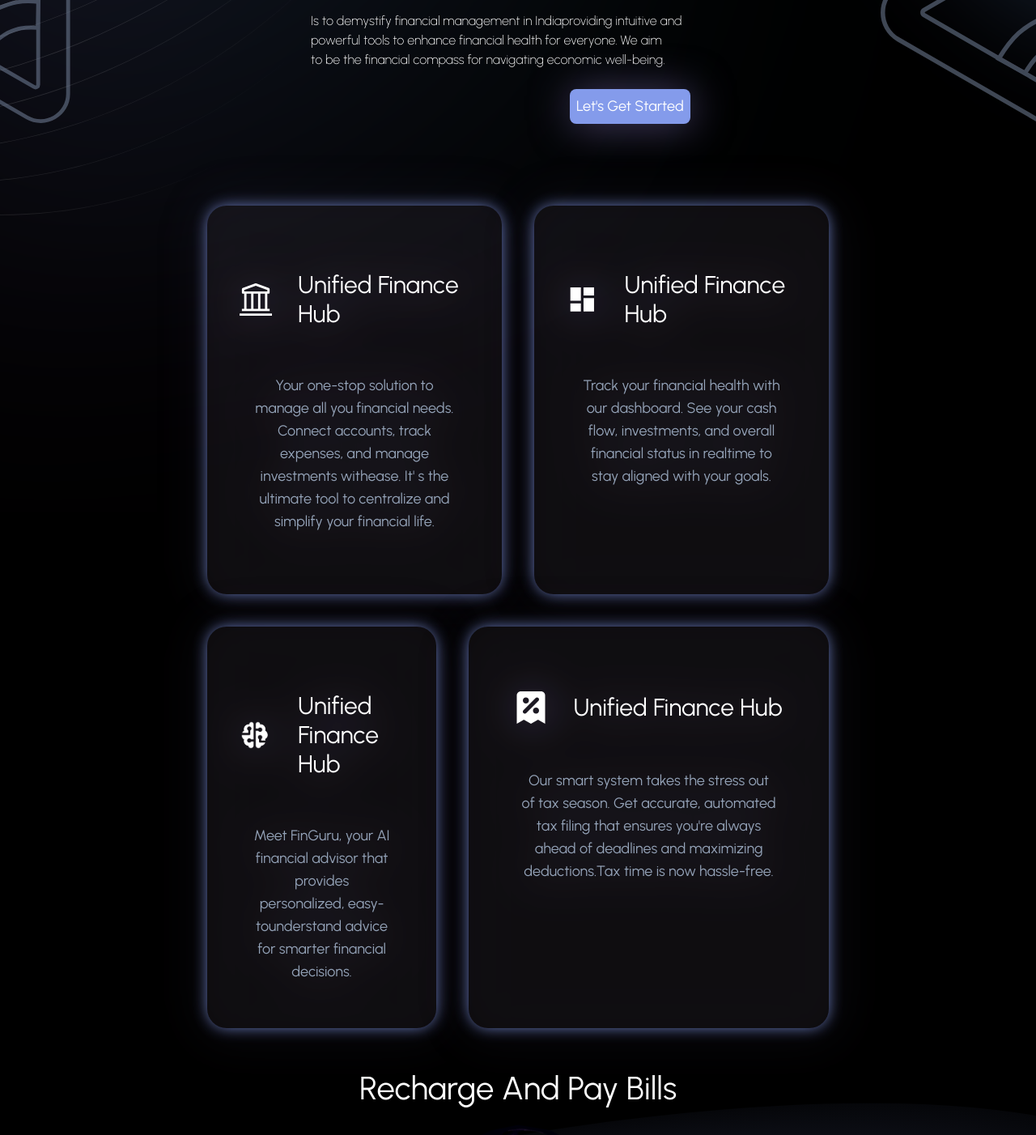
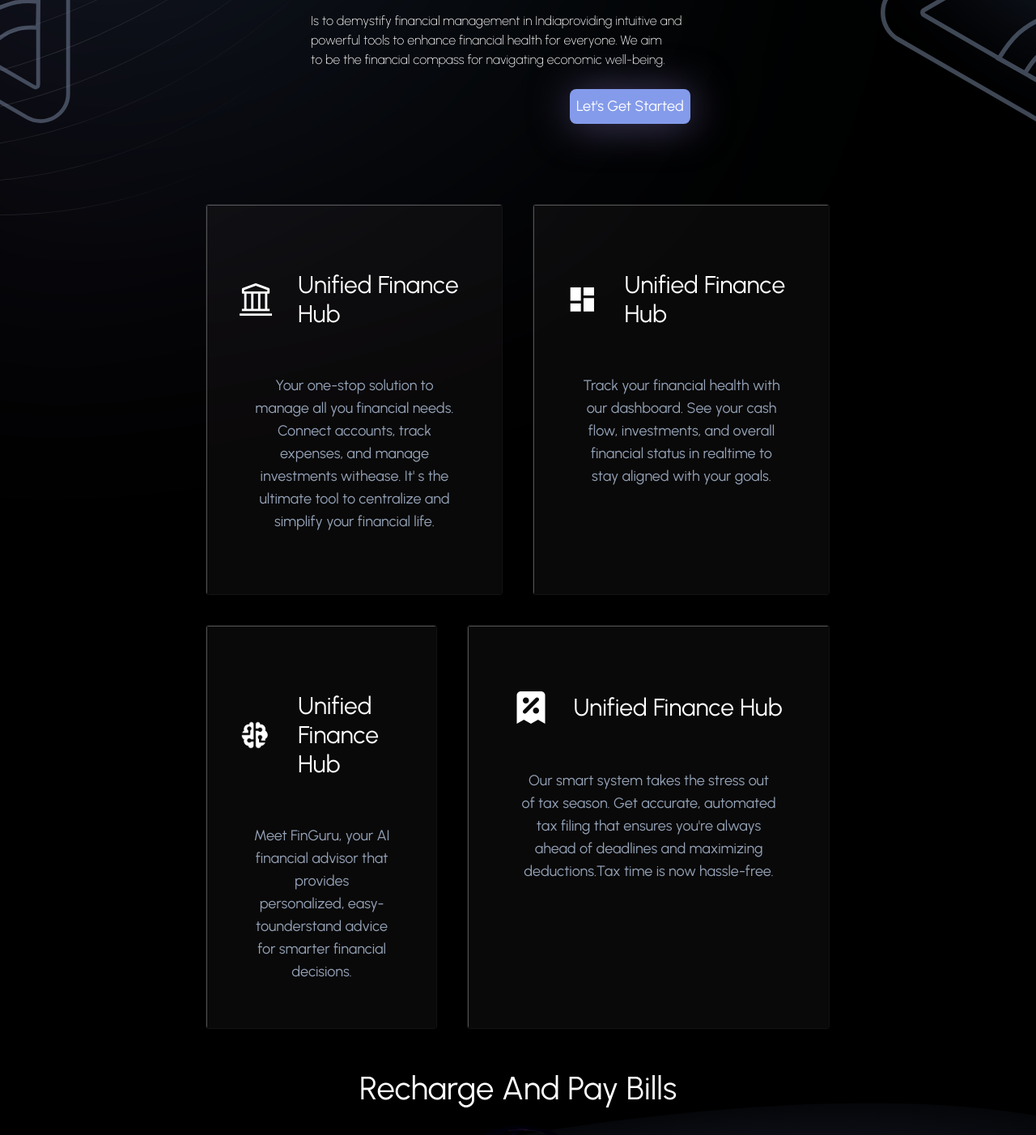
Before and after one commit to amey0307/finmitr-demo, a React (Vite) app: page / in a window 1280 px wide. Shown: the part 310-1712 px from the top of the page at 81% size. Built offline with nearby package versions, Linux system fonts and the light colour scheme.

Commit message:
feature design changed

```diff
--- a/src/pages/FeatureSection.jsx
+++ b/src/pages/FeatureSection.jsx
@@ -21,28 +21,28 @@ function FeatureSection() {
     return (
         <section className='md:px-[20vw] px-4 py-10'>
             <div className='grid grid-cols-10 grid-row-2 md:gap-10 gap-4'>
-                <div value="-1" className='col-span-5 md:p-10 md:py-[5rem] p-4 bg-[#716f6f16] rounded-3xl drop-shadow-purple sm:h-[25vh] lg:min-h-[30rem] md:h-[30rem] min-h-[13rem] md:shadow-[0_0px_20px_-3px_#849BEB] shadow-[0_0px_10px_-3px_#849BEB] hover:shadow-[0_0px_30px_-8px_#849BEB] transition-all ease-linear box'>
+                <div value="-1" className='col-span-5 md:p-10 md:py-[5rem] p-4 bg-[#716f6f16] sm:h-[25vh] lg:min-h-[30rem] md:h-[30rem] min-h-[13rem] shadow-[-0.5px_-0.5px_2px_-0.7px_#fff] transition-all ease-linear box'>
                     <div className='flex justify-center items-center md:gap-8 gap-2 md:mb-10 mb-4'>
                         <img src={bank} alt="" className='h-3 w-3 md:h-10 md:w-10' />
                         <h1 className='md:text-lg lg:text-3xl text-xs'>Unified Finance Hub</h1>
                     </div>
                     <p className='md:p-4 md:text-center lg:text-lg  md:text-sm text-xs text-slate-400 sm:text-balance'>Your one-stop solution to manage all you financial needs. Connect accounts, track expenses, and manage investments withease. It' s the ultimate tool to centralize and  simplify your financial life.</p>
                 </div>
-                <div value="-2" className='col-span-5 md:p-10 md:py-[5rem] p-4 bg-[#716f6f16] rounded-3xl drop-shadow-purple sm:h-[25vh] lg:min-h-[30rem] md:h-[30rem] min-h-[13rem] md:shadow-[0_0px_20px_-3px_#849BEB] shadow-[0_0px_10px_-3px_#849BEB] hover:shadow-[0_0px_30px_-8px_#849BEB] transition-all ease-linear box'>
+                <div value="-2" className='col-span-5 md:p-10 md:py-[5rem] p-4 bg-[#716f6f16] sm:h-[25vh] lg:min-h-[30rem] md:h-[30rem] min-h-[13rem] shadow-[-0.5px_-0.5px_2px_-0.7px_#fff] transition-all ease-linear box'>
                     <div className='flex justify-center items-center md:gap-8 gap-2 md:mb-10 mb-4'>
                         <img src={dashboard} alt="" className='h-3 w-3 md:h-10 md:w-10' />
                         <h1 className='md:text-lg lg:text-3xl text-xs'>Unified Finance Hub</h1>
                     </div>
                     <p className='md:p-4 md:text-center lg:text-lg  md:text-sm text-xs text-slate-400 sm:text-balance'>Track your financial health with our dashboard. See your cash flow, investments, and overall financial status in realtime to stay aligned with your goals.</p>
                 </div>
-                <div value="3" className='md:col-span-4 col-span-5 lg:p-10 lg:pt-[5rem] md:p-4 md:py-[5rem] p-4 bg-[#716f6f16] rounded-3xl drop-shadow-purple sm:h-[25vh] lg:min-h-[30rem] md:h-fit min-h-[13rem] md:shadow-[0_0px_20px_-3px_#849BEB] shadow-[0_0px_10px_-3px_#849BEB] hover:shadow-[0_0px_30px_-8px_#849BEB] transition-all ease-linear box'>
+                <div value="3" className='md:col-span-4 col-span-5 lg:p-10 lg:pt-[5rem] md:p-4 md:py-[5rem] p-4 bg-[#716f6f16] sm:h-[25vh] lg:min-h-[30rem] md:h-fit min-h-[13rem] shadow-[-0.5px_-0.5px_2px_-0.7px_#fff] transition-all ease-linear box'>
                     <div className='flex justify-center items-center md:gap-8 gap-2 md:mb-10 mb-4'>
                         <img src={ai_mentor} alt="" className='h-3 w-3 md:h-10 md:w-10' />
                         <h1 className='md:text-lg lg:text-3xl text-xs'>Unified Finance Hub</h1>
                     </div>
                     <p className='md:p-4 md:text-center lg:text-lg  md:text-sm text-[10px] text-slate-400 text-balance'>Meet FinGuru, your AI financial advisor that provides personalized, easy-tounderstand advice for smarter financial decisions.</p>
                 </div>
-                <div value="1" className='md:col-span-6 col-span-5 md:p-10 md:py-[5rem] p-4 bg-[#716f6f16] rounded-3xl drop-shadow-purple sm:h-[25vh] lg:min-h-[30rem] md:h-full min-h-[13rem] md:shadow-[0_0px_20px_-3px_#849BEB] shadow-[0_0px_10px_-3px_#849BEB] hover:shadow-[0_0px_30px_-8px_#849BEB] transition-all ease-linear box'>
+                <div value="1" className='md:col-span-6 col-span-5 md:p-10 md:py-[5rem] p-4 bg-[#716f6f16] sm:h-[25vh] lg:min-h-[30rem] md:h-full min-h-[13rem] shadow-[-0.5px_-0.5px_2px_-0.7px_#fff] transition-all ease-linear box'>
                     <div className='flex justify-center items-center md:gap-8 gap-2 md:mb-10 mb-4'>
                         <img src={tax} alt="" className='h-3 w-3 md:h-10 md:w-10' />
                         <h1 className='md:text-lg lg:text-3xl text-xs'>Unified Finance Hub</h1>
```
